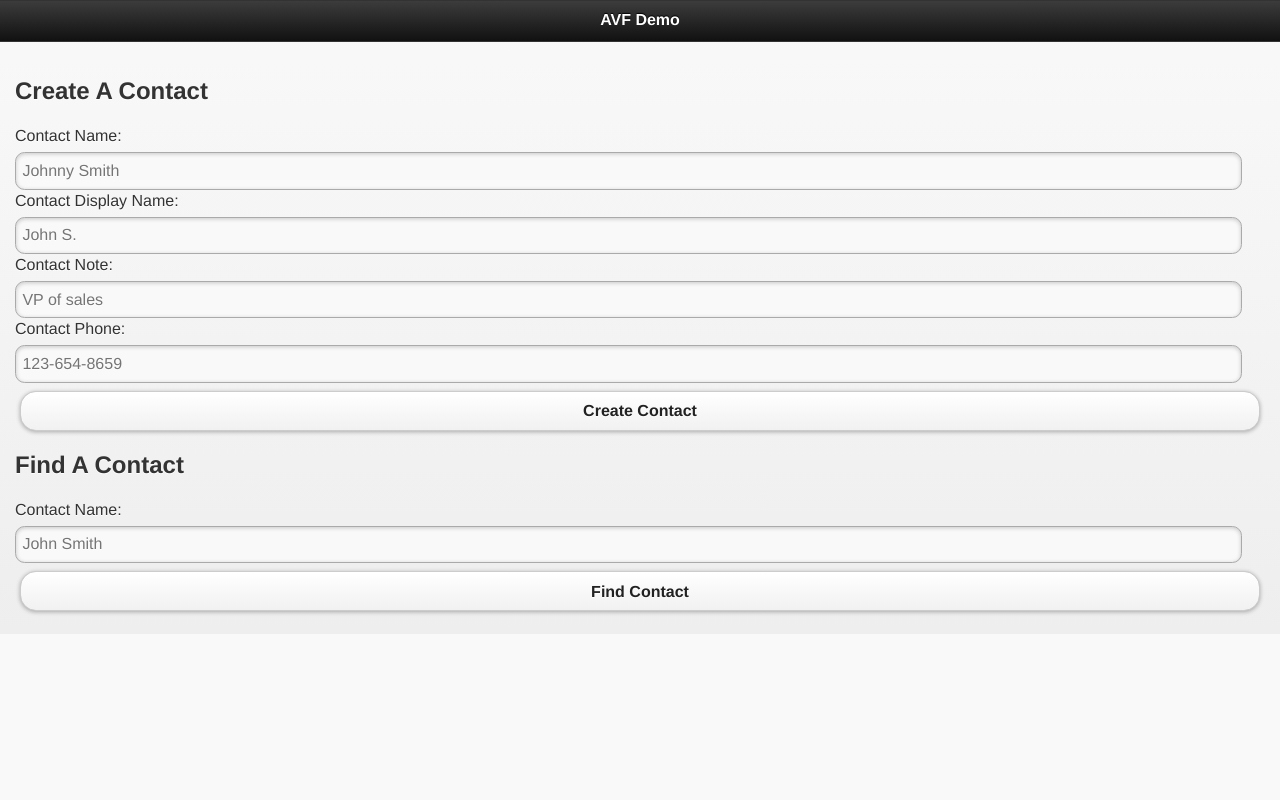
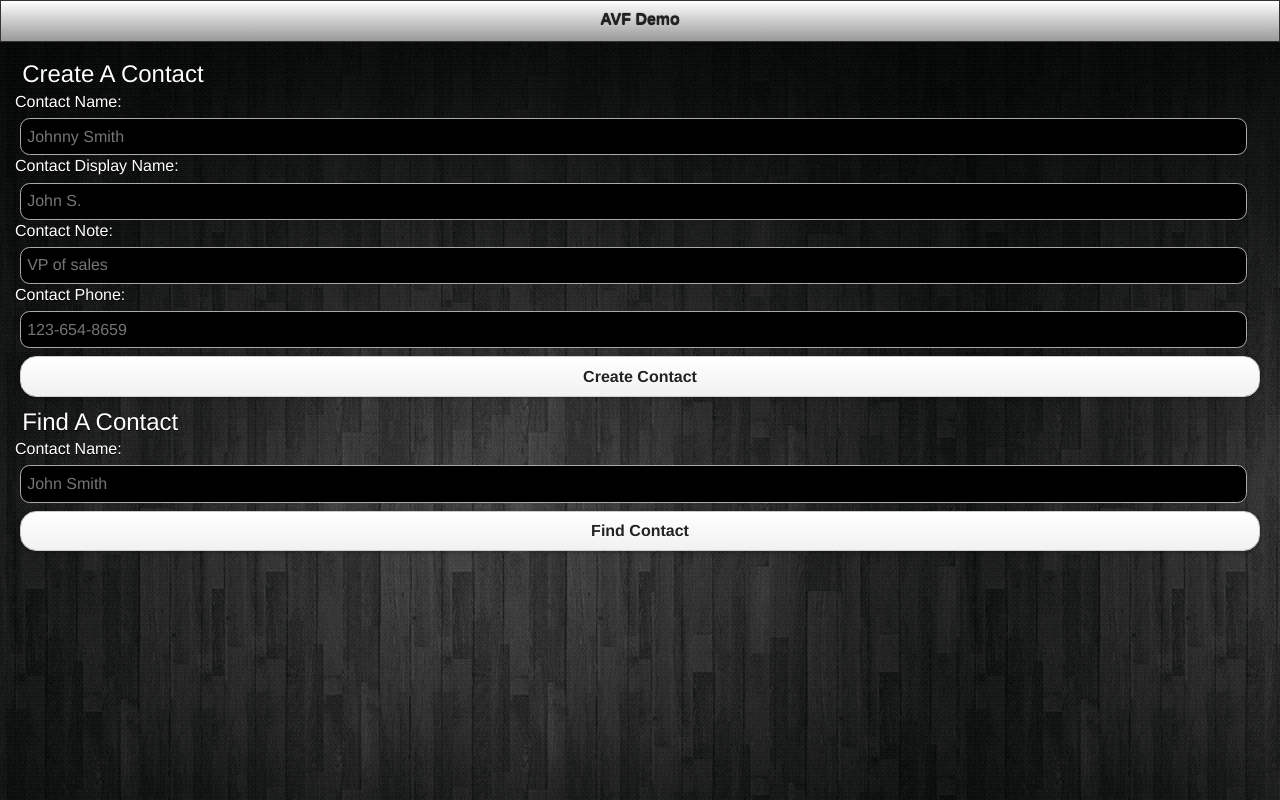
Before and after one commit to atljeremy/avfdemoandroid, a plain HTML site: page assets/www/contacts.html in a window 1280 px wide. Drawn offline with Linux system fonts and the light colour scheme.

Commit message:
updated styling for AVF week 4

```diff
--- a/assets/www/css/ipad-landscape.css
+++ b/assets/www/css/ipad-landscape.css
@@ -1,22 +1,50 @@
-a{
+.ui-body-c, .ui-overlay-c {
+  background: #000000 url(../media/bg.png);
+}
+
+.ui-header.ui-bar-a, .ui-footer.ui-bar-a {
+  border: 1px solid #333;
+  background: #DDD;
+  color: #222;
+  font-size: x-small;
+  font-weight: bold;
+  text-shadow: 0 -1px -1px #999;
+  background-image: -webkit-gradient(linear,left top,left bottom,from(#FFF),to(#999));
+  background-image: -webkit-linear-gradient(#FFF,#999);
+  background-image: -moz-linear-gradient(#FFF,#999);
+  background-image: -ms-linear-gradient(#FFF,#999);
+  background-image: -o-linear-gradient(#FFF,#999);
+  background-image: linear-gradient(#FFF,#999);
+}
+
+h2, .ui-input-text, #geolocationDiv, #contactsDiv {
+  color: #FFF;
+  line-height: 1.4;
+  display: block;
+  font-weight: normal;
+  margin: 0 0.3em;
+  text-shadow: 0 1px 0 #000;
+}
+
+a {
   text-decoration: none;
 }
 
-.moveUp{
+.moveUp {
   margin-top: -10px;
 }
 
-.listNone{
+.listNone {
   list-style: none;
 }
 
-.cta{
+.cta {
     width: 100%;
     height: 450px;
     margin-bottom: 10px;
 }
 
-.contentDiv{
+.contentDiv {
   background: white;
   border: 1px;
   border-color: #AAAAAA;
@@ -30,7 +58,7 @@ a{
   float: left;
 }
 
-.titleText{
+.titleText {
   color: white;
   border: 0px;
   font-weight: normal;
@@ -52,13 +80,19 @@ a{
   filter: progid:DXImageTransform.Microsoft.gradient( startColorstr='#4c4c4c', endColorstr='#131313',GradientType=0 );
 }
 
-/* CAMERA/PHOTO SPECIFIC CSS */
+/*********************************************************
+ CAMERA/PHOTO SPECIFIC CSS
+**********************************************************/
 #smallImage {
     display:none;
-    width:60px;
-    height:60px;
+    width:80px;
+    height:80px;
+    margin: 5px 10px;
 }
 
 #largeImage {
     display: none;
+    max-width: 768px;
+    max-height: 900px;
+    margin: 5px 10px;
 }
--- a/assets/www/css/ipad-portrait.css
+++ b/assets/www/css/ipad-portrait.css
@@ -1,3 +1,31 @@
+.ui-body-c, .ui-overlay-c {
+  background: #000000 url(../media/bg.png);
+}
+
+.ui-header.ui-bar-a, .ui-footer.ui-bar-a {
+  border: 1px solid #333;
+  background: #DDD;
+  color: #222;
+  font-size: x-small;
+  font-weight: bold;
+  text-shadow: 0 -1px -1px #999;
+  background-image: -webkit-gradient(linear,left top,left bottom,from(#FFF),to(#999));
+  background-image: -webkit-linear-gradient(#FFF,#999);
+  background-image: -moz-linear-gradient(#FFF,#999);
+  background-image: -ms-linear-gradient(#FFF,#999);
+  background-image: -o-linear-gradient(#FFF,#999);
+  background-image: linear-gradient(#FFF,#999);
+}
+
+h2, .ui-input-text, #geolocationDiv, #contactsDiv {
+  color: #FFF;
+  line-height: 1.4;
+  display: block;
+  font-weight: normal;
+  margin: 0 0.3em;
+  text-shadow: 0 1px 0 #000;
+}
+
 a{
   text-decoration: none;
 }
@@ -53,10 +81,14 @@ a{
 /* CAMERA/PHOTO SPECIFIC CSS */
 #smallImage {
     display:none;
-    width:60px;
-    height:60px;
+    width:80px;
+    height:80px;
+    margin: 5px 10px;
 }
 
 #largeImage {
     display: none;
+    max-width: 768px;
+    max-height: 900px;
+    margin: 5px 10px;
 }
--- a/assets/www/css/iphone.css
+++ b/assets/www/css/iphone.css
@@ -1,3 +1,31 @@
+.ui-body-c, .ui-overlay-c {
+  background: #000000 url(../media/bg.png);
+}
+
+.ui-header.ui-bar-a, .ui-footer.ui-bar-a {
+  border: 1px solid #333;
+  background: #DDD;
+  color: #222;
+  font-size: x-small;
+  font-weight: bold;
+  text-shadow: 0 -1px -1px #999;
+  background-image: -webkit-gradient(linear,left top,left bottom,from(#FFF),to(#999));
+  background-image: -webkit-linear-gradient(#FFF,#999);
+  background-image: -moz-linear-gradient(#FFF,#999);
+  background-image: -ms-linear-gradient(#FFF,#999);
+  background-image: -o-linear-gradient(#FFF,#999);
+  background-image: linear-gradient(#FFF,#999);
+}
+
+h2, .ui-input-text, #geolocationDiv, #contactsDiv {
+  color: #FFF;
+  line-height: 1.4;
+  display: block;
+  font-weight: normal;
+  margin: 0 0.3em;
+  text-shadow: 0 1px 0 #000;
+}
+
 a{
   text-decoration: none;
 }
@@ -53,10 +81,14 @@ a{
 /* CAMERA/PHOTO SPECIFIC CSS */
 #smallImage {
     display:none;
-    width:60px;
-    height:60px;
+    width:80px;
+    height:80px;
+    margin: 5px 10px;
 }
 
 #largeImage {
     display: none;
+    max-width: 320px;
+    max-height: 400px;
+    margin: 5px 10px;
 }
```
Also changed, not shown: assets/www/index.html (+3 -3 lines), assets/www/media/bg.png (added), 1 other file.
